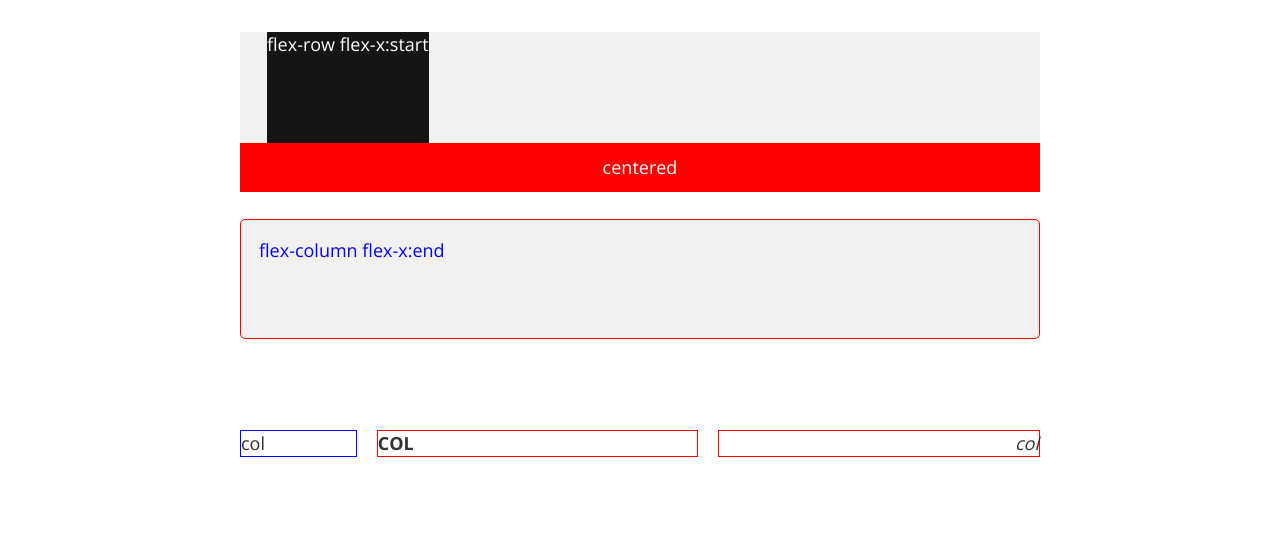
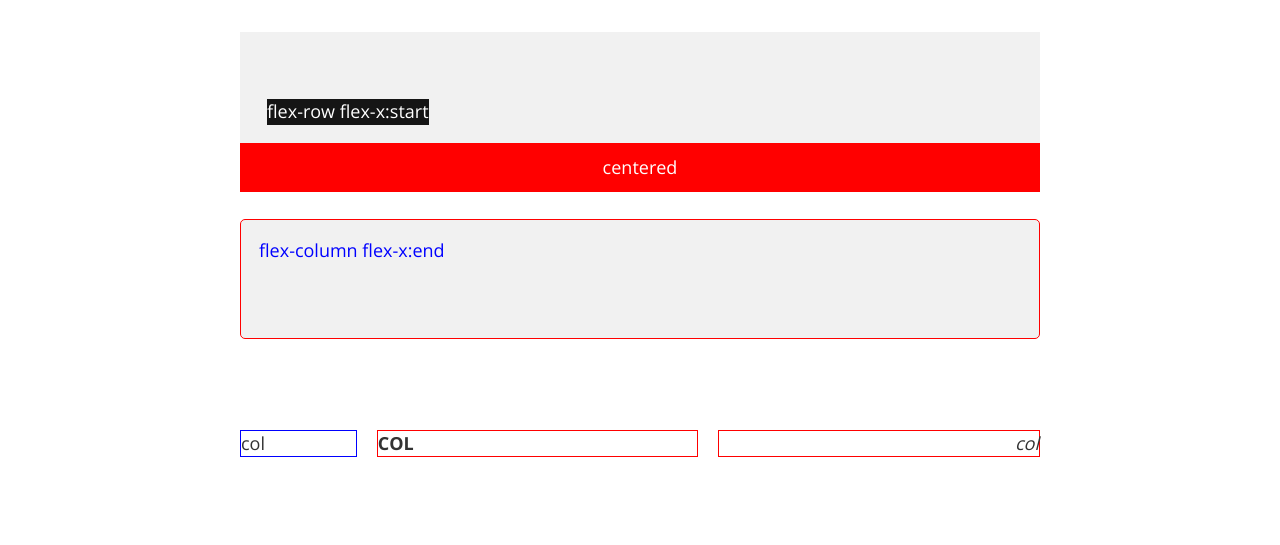
Before and after one commit to nikrowell/css-starter, a website: page index.html in a window 1280 px wide. Shown: the part 229-774 px from the top of the page. Drawn offline with nearby package versions, Linux system fonts and the light colour scheme; files that its build step writes are made by us from their sources.

Commit message:
updated example

```diff
--- a/index.html
+++ b/index.html
@@ -140,7 +140,7 @@
 
       <div class="content clearfix">
 
-        <div class="flex-row flex-x:start flex-y:center mb-2 px-2 relative" style="height:160px;background:#F1f1f1;">
+        <div class="flex-row justify-start items-center mb-2 px-2 relative" style="height:160px;background:#F1f1f1;">
           <span class="bg-black text-white">flex-row flex-x:start</span>
           <span class="absolute pos-l pos-b fill-x text-c text-white bg-red py-1">centered</span>
         </div>
```
